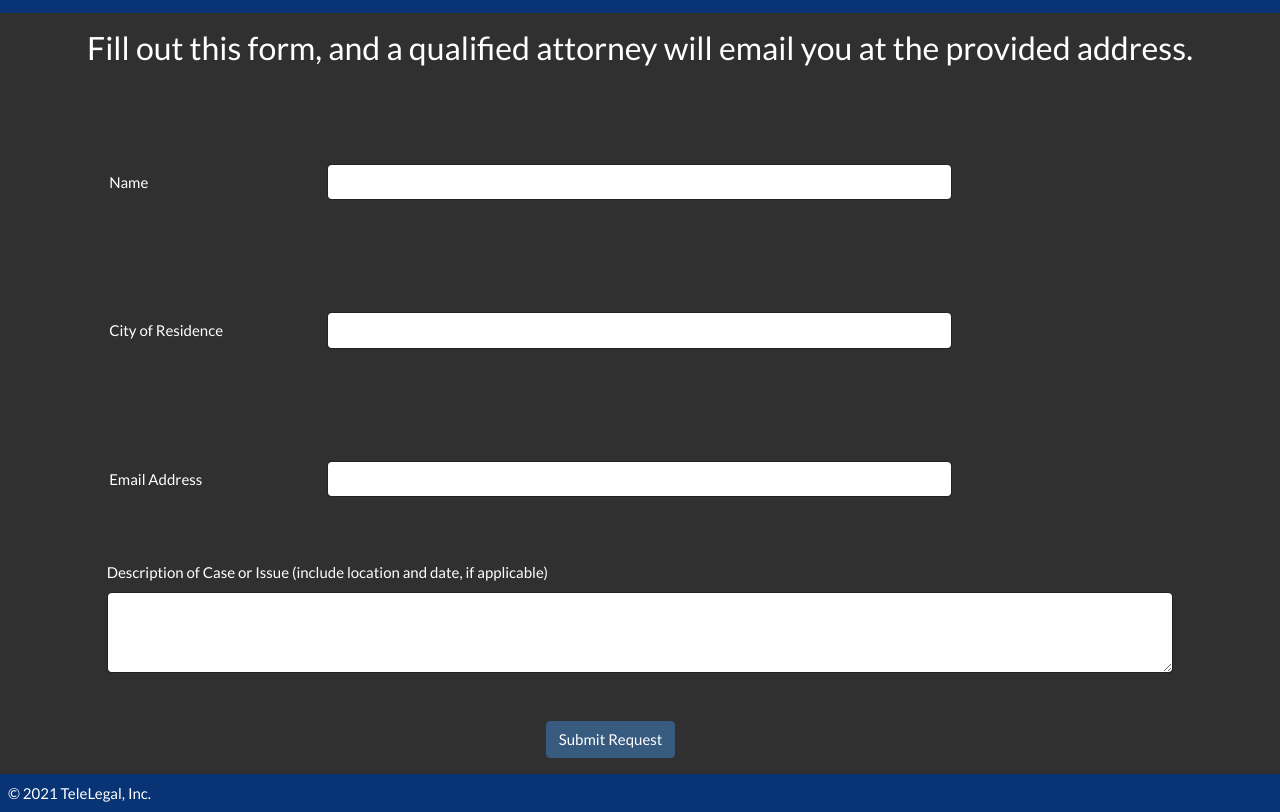
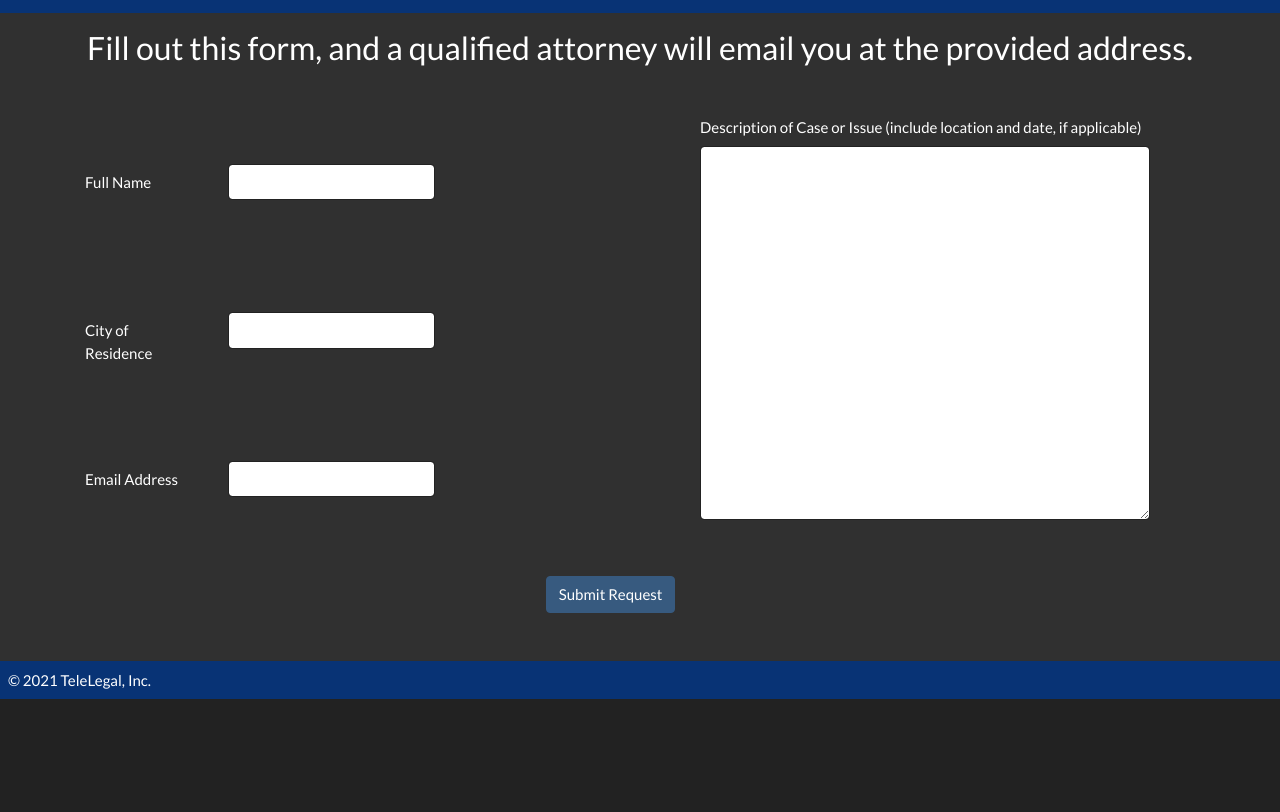
Before and after one commit to GSPuniani/TeleLegal-Winter-Intensive, a plain HTML site: page request-form.html in a window 1280 px wide. Shown: the part 90-902 px from the top of the page. After the commit the page ends 800 px from the top, so only its background shows below. Drawn offline with nearby package versions, Linux system fonts and the light colour scheme.

Commit message:
Rearranged request form

```diff
--- a/request-form.html
+++ b/request-form.html
@@ -80,31 +80,41 @@
   <!-- ORDER FORM -->
   <h3 class="bg-dark text-center pt-3 pb-5 mb-0">Fill out this form, and a qualified attorney will email you at the provided address.</h3>
   <form class="bg-dark mb-0">
+	<div class="container">
+		<div class="row">
+			<div class="col-sm-6">
 				<div class="form-group row">
-      <label for="name" class="col-sm-2 offset-sm-1 col-form-label mt-5">Name</label>
-      <div class="col-sm-6">
+					<label for="name" class="col-sm-3 col-form-label mt-5">Full Name</label>
+					<div class="col-sm-5">
 					  <input type="text" class="form-control mt-5 mb-5" id="name">
 					</div>
 				  </div>
 				  <div class="form-group row">
-      <label for="city" class="col-sm-2 offset-sm-1 col-form-label mt-5">City of Residence</label>
-      <div class="col-sm-6">
+					<label for="city" class="col-sm-3 col-form-label mt-5">City of Residence</label>
+					<div class="col-sm-5">
 					  <input type="text" class="form-control mt-5 mb-5" id="city">
 					</div>
 				  </div>
 				  <div class="form-group row">
-      <label for="inputEmail" class="col-sm-2 offset-sm-1 col-form-label mt-5">Email Address</label>
-      <div class="col-sm-6">
+					<label for="inputEmail" class="col-sm-3 col-form-label mt-5">Email Address</label>
+					<div class="col-sm-5">
 					  <input type="email" class="form-control mt-5 mb-5" id="inputEmail">
 					</div>
 				  </div>
+			</div>
+			<div class="col-sm-6">
 				<div class="form-group">
 					<label for="description" class="offset-sm-1">Description of Case or Issue (include location and date, if applicable)</label>
-        <textarea class="form-control col-sm-10 offset-sm-1 mb-5" id="description" rows="3"></textarea>
+					<textarea class="form-control col-sm-10 offset-sm-1 mb-5" id="description" rows="16"></textarea>
 				</div>
+			</div>
+		</div>
+	</div>
+
+
     <div class="form-group row mb-0">
       <div class="col-sm-2 offset-sm-5">
-        <button type="button" class="btn btn-primary mb-3" data-toggle="modal" data-target="#submitModal">Submit Request</button>
+        <button type="button" class="btn btn-primary mt-2 mb-5" data-toggle="modal" data-target="#submitModal">Submit Request</button>
       </div>
     </div>
   </form>
```
Lines whose indentation alone changed are shown as unchanged.
